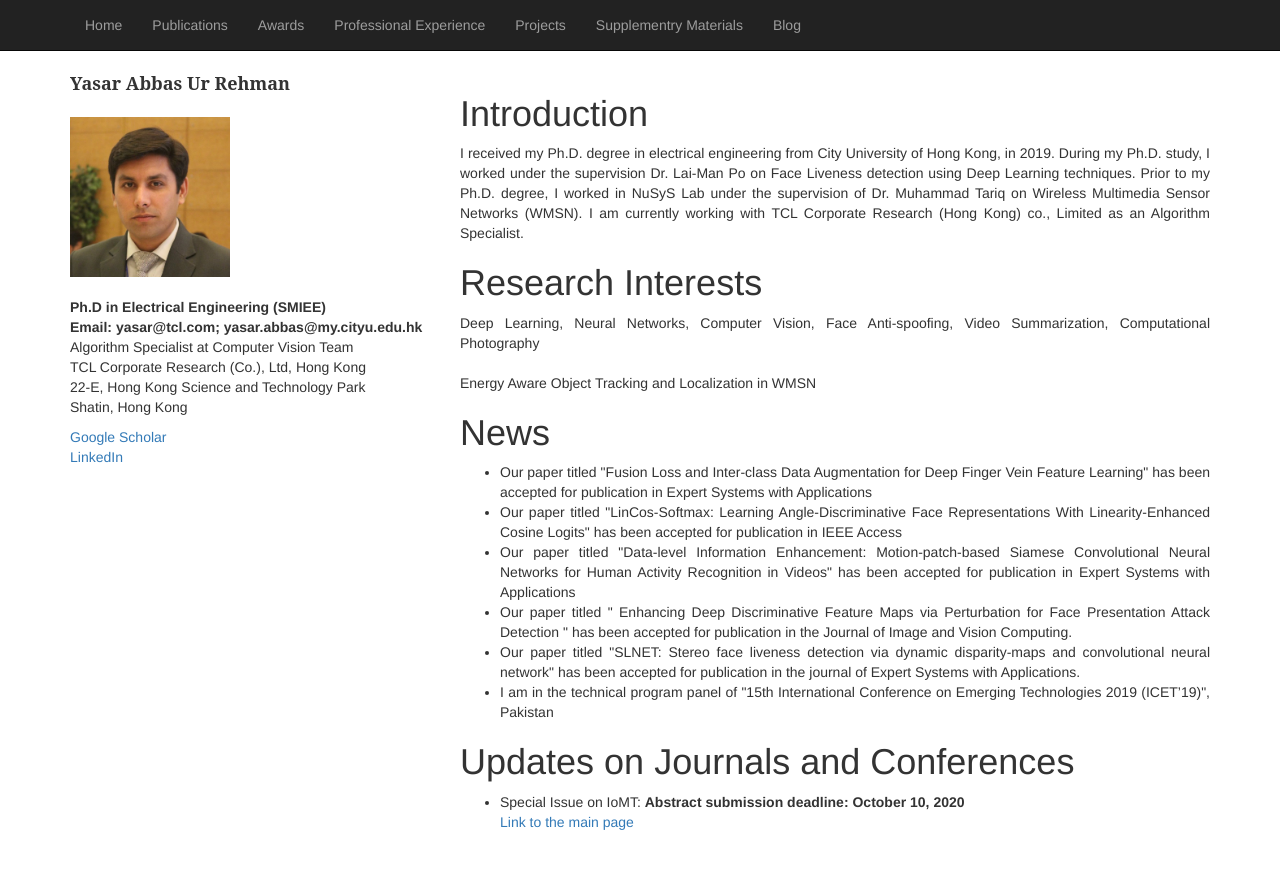
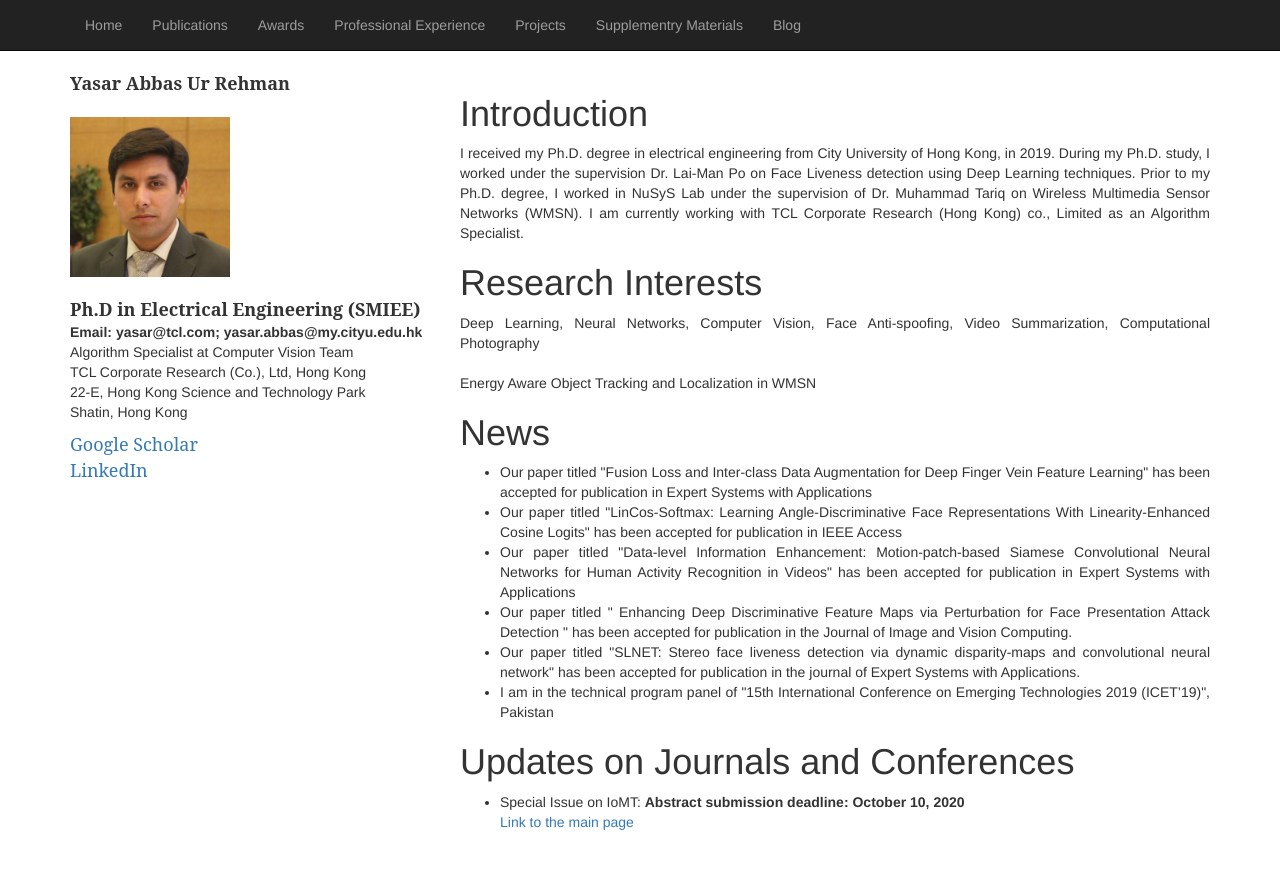
Before and after one commit to yasar-rehman/yasar, a Jekyll site: the page built from index.html, in a window 1280 px wide. Shown: the top 869 px of the page. Built offline with Jekyll 4.4.1, drawn with Linux system fonts in a browser that asks for light colours; some web fonts are replaced.

Commit message:
Update index.html

```diff
--- a/index.html
+++ b/index.html
@@ -10,7 +10,7 @@
                		 <div style="font-family: 'Serif', Times New Roman; font-size: 18px;"><b>Yasar Abbas Ur Rehman</b></div><br>
 			  <div><img class="img-responsive" src="images/my_profile.jpg" alt="" style="width:160px;height:160px;">
 			  </div><br>
-				<div><b>Ph.D in Electrical Engineering (SMIEE)</b></div>
+				<div style="font-family: 'Serif', Times New Roman; font-size: 18px"><b>Ph.D in Electrical Engineering (SMIEE)</b></div>
                 		<div>
 				<p><b>Email: yasar@tcl.com; yasar.abbas@my.cityu.edu.hk </b><br>
                			Algorithm Specialist at Computer Vision Team<br>
@@ -19,12 +19,12 @@
                 		Shatin, Hong Kong<br>
                 		</p>
 				</div>
-				<div><a href="https://scholar.google.com/citations?user=hDKFeWEAAAAJ&hl=en">Google Scholar</a></div>
-             			<div><a href="https://www.linkedin.com/in/yasssukhan/">LinkedIn</a></div>
+				<div style="font-family: 'Serif', Times New Roman; font-size: 18px"><a href="https://scholar.google.com/citations?user=hDKFeWEAAAAJ&hl=en">Google Scholar</a></div>
+             			<div style="font-family: 'Serif', Times New Roman; font-size: 18px"><a href="https://www.linkedin.com/in/yasssukhan/">LinkedIn</a></div>
             		</div>
 
              <div class="col-md-8 pull-right">
-	      <div style="margin-top:3%; text-align:justify;">
+	      <div style="margin-top:3%; text-align:justify;" "font-family: 'Serif', Times New Roman; font-size: 18px">
 			<h1>Introduction</h1>
 			<p> I received my Ph.D. degree in electrical engineering from City University of Hong Kong, in 2019.
 				During my Ph.D. study, I worked under the supervision Dr. Lai-Man Po on Face Liveness detection using Deep Learning techniques.
```
